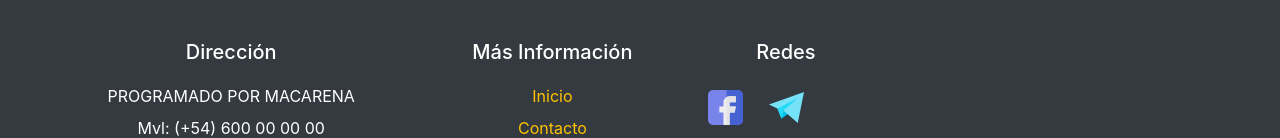
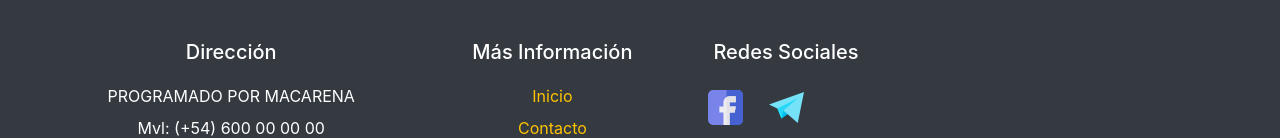
Before and after one commit to Macarenafer18/Macarena-Fernandez-Entrega-Final, a plain HTML site: page index.html in a window 1280 px wide. Shown: the part 416-554 px from the top of the page. Drawn offline with nearby package versions, Linux system fonts and the light colour scheme.

Commit message:
index.html

```diff
--- a/index.html
+++ b/index.html
@@ -76,7 +76,7 @@
                 </ul>
             </div>
             <div class="rrss-element-footer element-footer">
-                <h5>Redes</h5>
+                <h5>Redes Sociales</h5>
                 <div class="social-icons-container">
                     <ul class="ul">
                         <li class="li">
```
